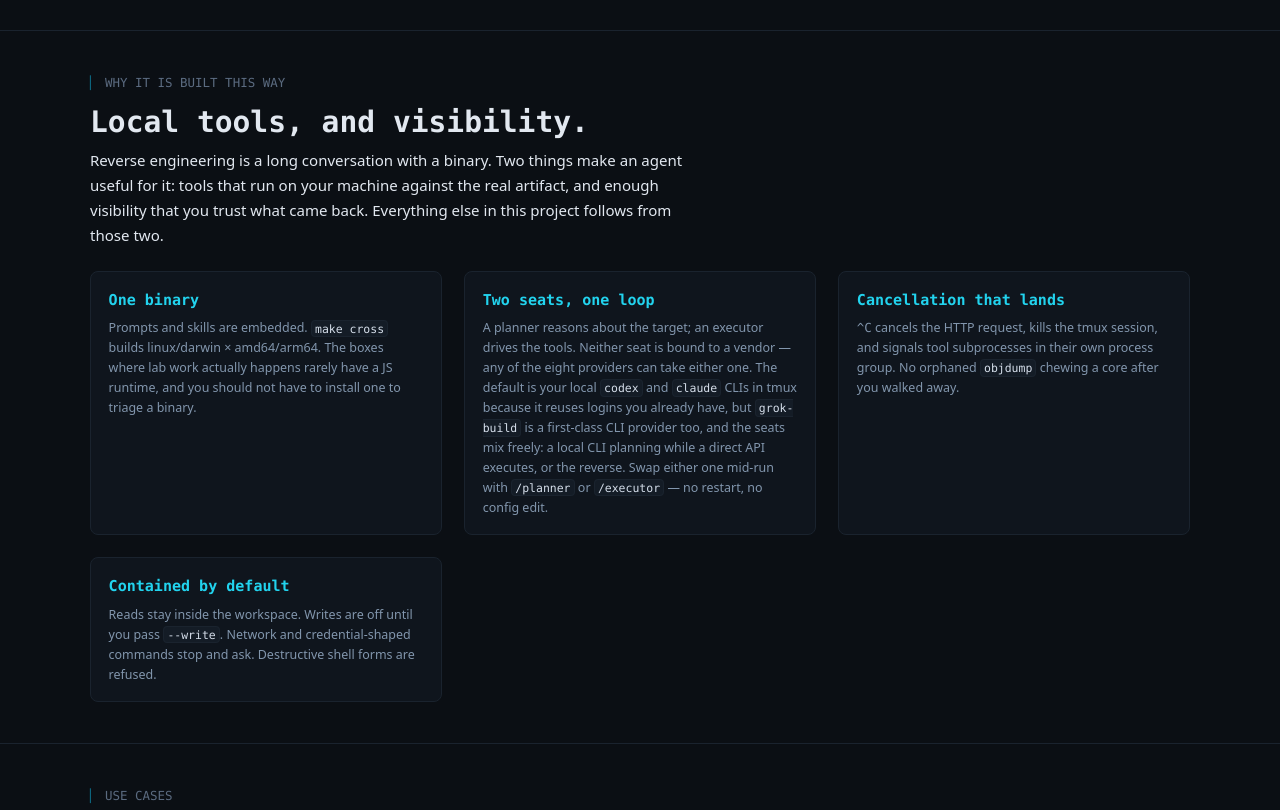
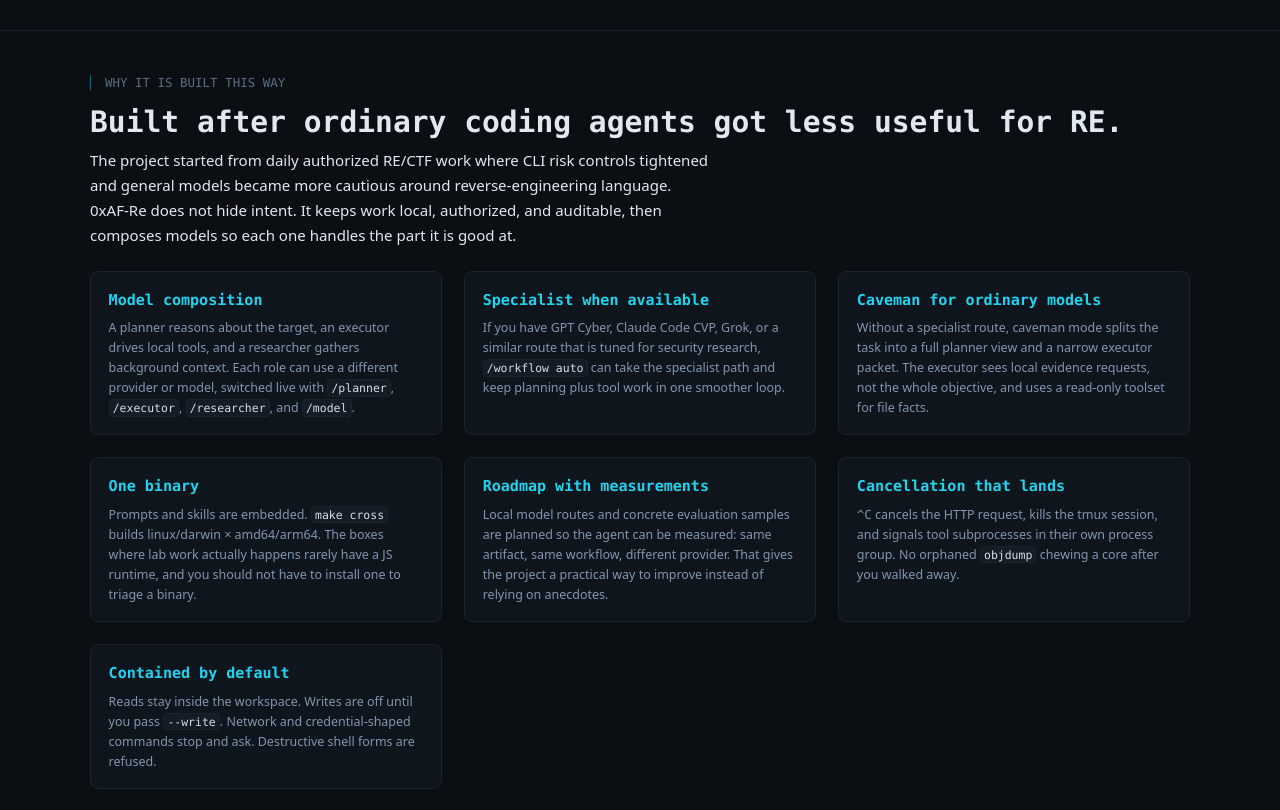
Before and after one commit to overkazaf/re-agent, a plain HTML site: page docs/index.html in a window 1280 px wide. Shown: the part 1208-2018 px from the top of the page. Drawn offline with Linux system fonts and the light colour scheme.

Commit message:
docs: describe project motivation

```diff
--- a/docs/index.html
+++ b/docs/index.html
@@ -4,7 +4,7 @@
 <meta charset="utf-8">
 <meta name="viewport" content="width=device-width, initial-scale=1">
 <title>0xAF-Re — a reverse engineering agent for the terminal</title>
-<meta name="description" content="0xAF-Re is a reverse engineering and CTF agent: planner/executor routing, workflow modes for cyber/CVP or caveman evidence packets, 24 local tools, and a live picture of the turn — as one static Go binary.">
+<meta name="description" content="0xAF-Re is a reverse engineering and CTF agent built for authorized local work: multi-model roles, cyber/CVP specialist routes, caveman evidence packets, 24 local tools, and a live picture of each turn.">
 <meta name="color-scheme" content="dark">
 <link rel="stylesheet" href="style.css">
 </head>
@@ -14,6 +14,7 @@
   <div class="wrap topbar__inner">
     <a class="brand" href="#top"><b>0xAF</b> RE</a>
     <nav aria-label="Sections">
+      <a href="#why">why</a>
       <a href="#use-cases">use cases</a>
       <a href="#turn">the turn</a>
       <a href="#routing">routing</a>
@@ -36,8 +37,9 @@
   <p class="hero__lede">
     0xAF-Re drives a <strong>planner model</strong> and an <strong>executor model</strong> over
     24 local tools — triage, entropy, carving, symbols, APK inspection, Frida scaffolds, external RE tool wrappers —
-    plus workflow modes that route cyber/CVP subscriptions directly, break ordinary-provider work into local
-    evidence packets, and queue your next prompt while the current turn runs. It draws the turn while it runs, so you can see where the time went and stop it when it goes
+    plus workflow modes that route GPT Cyber, Claude Code CVP, Grok, or similar specialist subscriptions directly,
+    break ordinary-provider work into local evidence packets, and queue your next prompt while the current turn runs.
+    It draws the turn while it runs, so you can see where the time went and stop it when it goes
     somewhere useless. One static binary. No runtime to install.
   </p>
 
@@ -90,14 +92,40 @@
 <section id="why">
   <div class="wrap">
     <p class="label">why it is built this way</p>
-    <h2>Local tools, and visibility.</h2>
+    <h2>Built after ordinary coding agents got less useful for RE.</h2>
     <p>
-      Reverse engineering is a long conversation with a binary. Two things make an agent useful
-      for it: tools that run on your machine against the real artifact, and enough visibility
-      that you trust what came back. Everything else in this project follows from those two.
+      The project started from daily authorized RE/CTF work where CLI risk controls tightened
+      and general models became more cautious around reverse-engineering language. 0xAF-Re does
+      not hide intent. It keeps work local, authorized, and auditable, then composes models so
+      each one handles the part it is good at.
     </p>
 
     <div class="cols">
+      <article class="card">
+        <h4>Model composition</h4>
+        <p>
+          A planner reasons about the target, an executor drives local tools, and a researcher
+          gathers background context. Each role can use a different provider or model, switched
+          live with <code class="inline">/planner</code>, <code class="inline">/executor</code>,
+          <code class="inline">/researcher</code>, and <code class="inline">/model</code>.
+        </p>
+      </article>
+      <article class="card">
+        <h4>Specialist when available</h4>
+        <p>
+          If you have GPT Cyber, Claude Code CVP, Grok, or a similar route that is tuned for
+          security research, <code class="inline">/workflow auto</code> can take the specialist
+          path and keep planning plus tool work in one smoother loop.
+        </p>
+      </article>
+      <article class="card">
+        <h4>Caveman for ordinary models</h4>
+        <p>
+          Without a specialist route, caveman mode splits the task into a full planner view and
+          a narrow executor packet. The executor sees local evidence requests, not the whole
+          objective, and uses a read-only toolset for file facts.
+        </p>
+      </article>
       <article class="card">
         <h4>One binary</h4>
         <p>
@@ -107,16 +135,11 @@
         </p>
       </article>
       <article class="card">
-        <h4>Two seats, one loop</h4>
+        <h4>Roadmap with measurements</h4>
         <p>
-          A planner reasons about the target; an executor drives the tools. Neither seat is
-          bound to a vendor — any of the eight providers can take either one. The default is
-          your local <code class="inline">codex</code> and <code class="inline">claude</code>
-          CLIs in tmux because it reuses logins you already have, but
-          <code class="inline">grok-build</code> is a first-class CLI provider too, and the
-          seats mix freely: a local CLI planning while a direct API executes, or the reverse.
-          Swap either one mid-run with <code class="inline">/planner</code> or
-          <code class="inline">/executor</code> — no restart, no config edit.
+          Local model routes and concrete evaluation samples are planned so the agent can be
+          measured: same artifact, same workflow, different provider. That gives the project a
+          practical way to improve instead of relying on anecdotes.
         </p>
       </article>
       <article class="card">
```
Also changed, not shown: README.zh-CN.md (+11 -0 lines), docs/index.zh-CN.html (+41 -2 lines), README.md.
